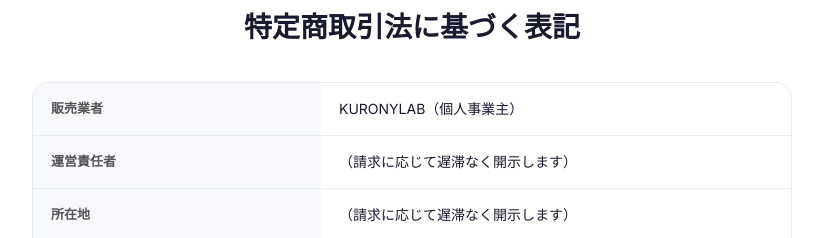
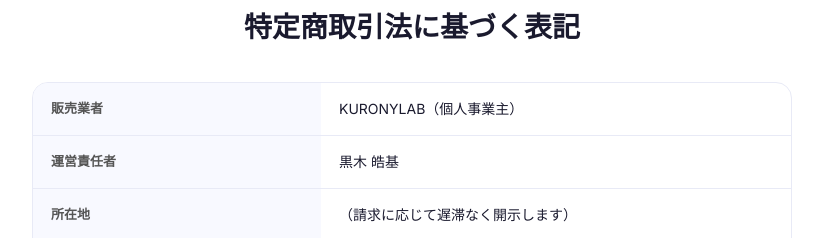
Before and after one commit to kuronylab/listerflow-pro-lp, a plain HTML site: page index.html in a window 1280 px wide. Shown: the part 3476-3714 px from the top of the page, without its empty margins (228-1051 px from the left). Drawn offline with Linux system fonts and the light colour scheme.

Commit message:
Add files via upload

```diff
--- a/index.html
+++ b/index.html
@@ -812,7 +812,7 @@
                     </tr>
                     <tr>
                         <th>運営責任者</th>
-                        <td>（請求に応じて遅滞なく開示します）</td>
+                        <td>黒木 皓基</td>
                     </tr>
                     <tr>
                         <th>所在地</th>
```
